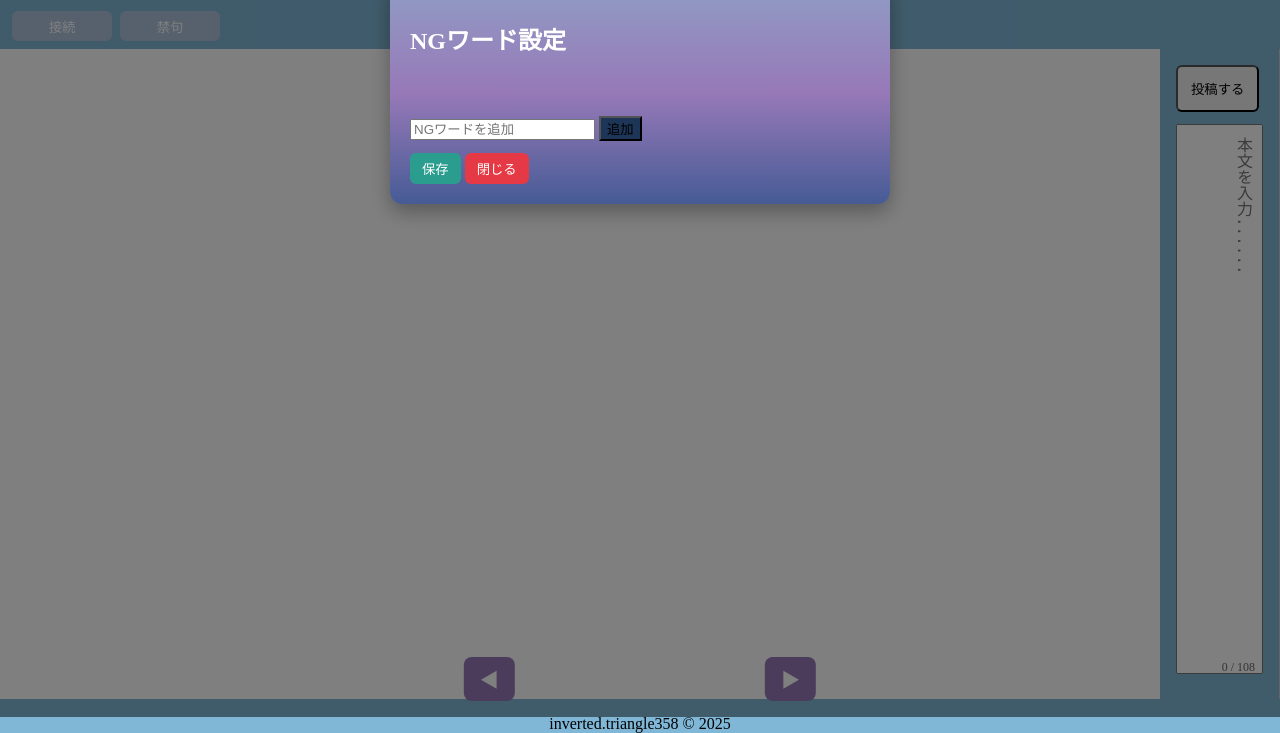
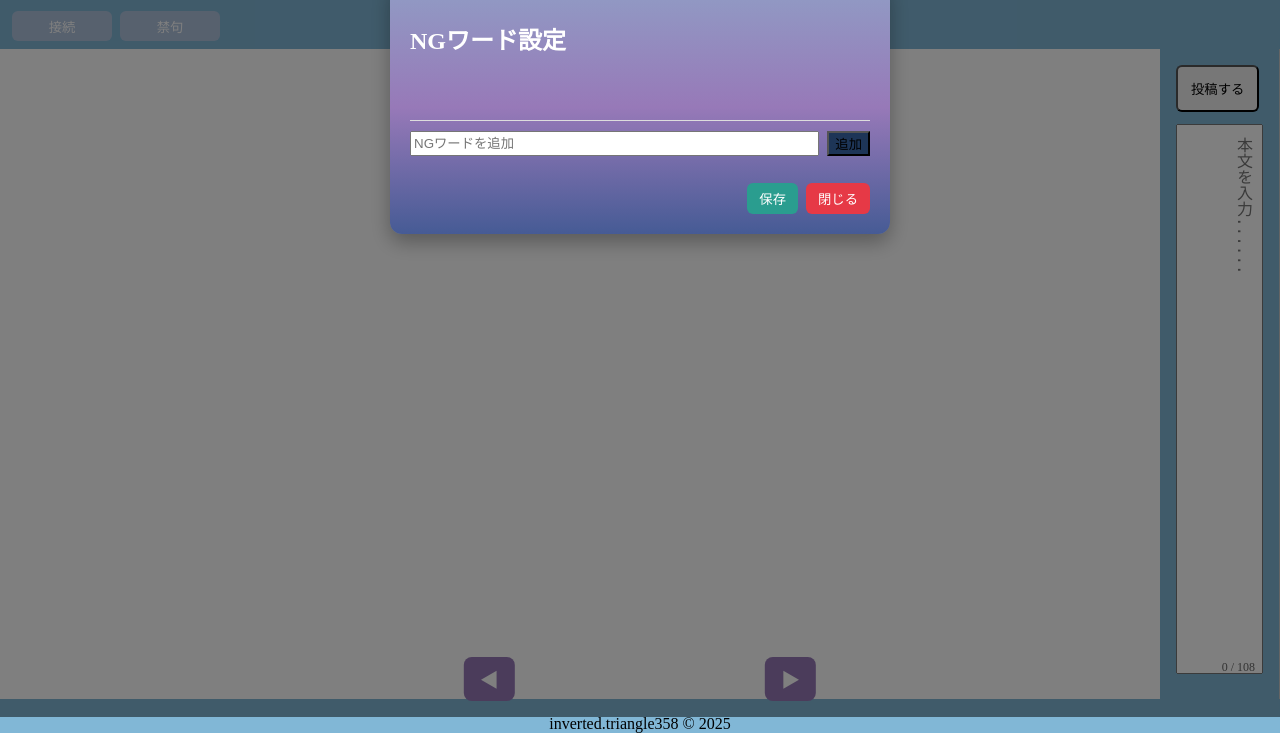
Before and after one commit to invertedtriangle358/Nosame, a plain HTML site: page index.html in a window 1280 px wide. Both pictures are taken after a click on the button "禁句". Shown: the part 83-816 px from the top of the page. Drawn offline with Linux system fonts and the light colour scheme; a web font is replaced by a local one.

Commit message:
Update style.css

```diff
--- a/style.css
+++ b/style.css
@@ -366,11 +366,29 @@ main {
    NGワード一覧（2列レイアウト）
 ============================== */
 #ngWordList {
-  display: grid;
-  grid-template-columns: repeat(auto-fill, minmax(220px, 1fr));
-  gap: 10px 14px;
-  align-items: start;
-  padding: 8px 0;
+  display: flex;
+  flex-wrap: wrap;
+  gap: 6px;
+  margin-bottom: 10px;
+}
+
+.ng-add-area {
+  display: flex;
+  gap: 8px;
+  margin-top: 10px;
+  border-top: 1px solid #ddd;
+  padding-top: 10px;
+}
+
+.ng-add-area input {
+  flex: 1;
+}
+
+.modal-actions {
+  display: flex;
+  justify-content: flex-end;
+  gap: 8px;
+  margin-top: 15px;
 }
 
 .ng-word-item {
```
